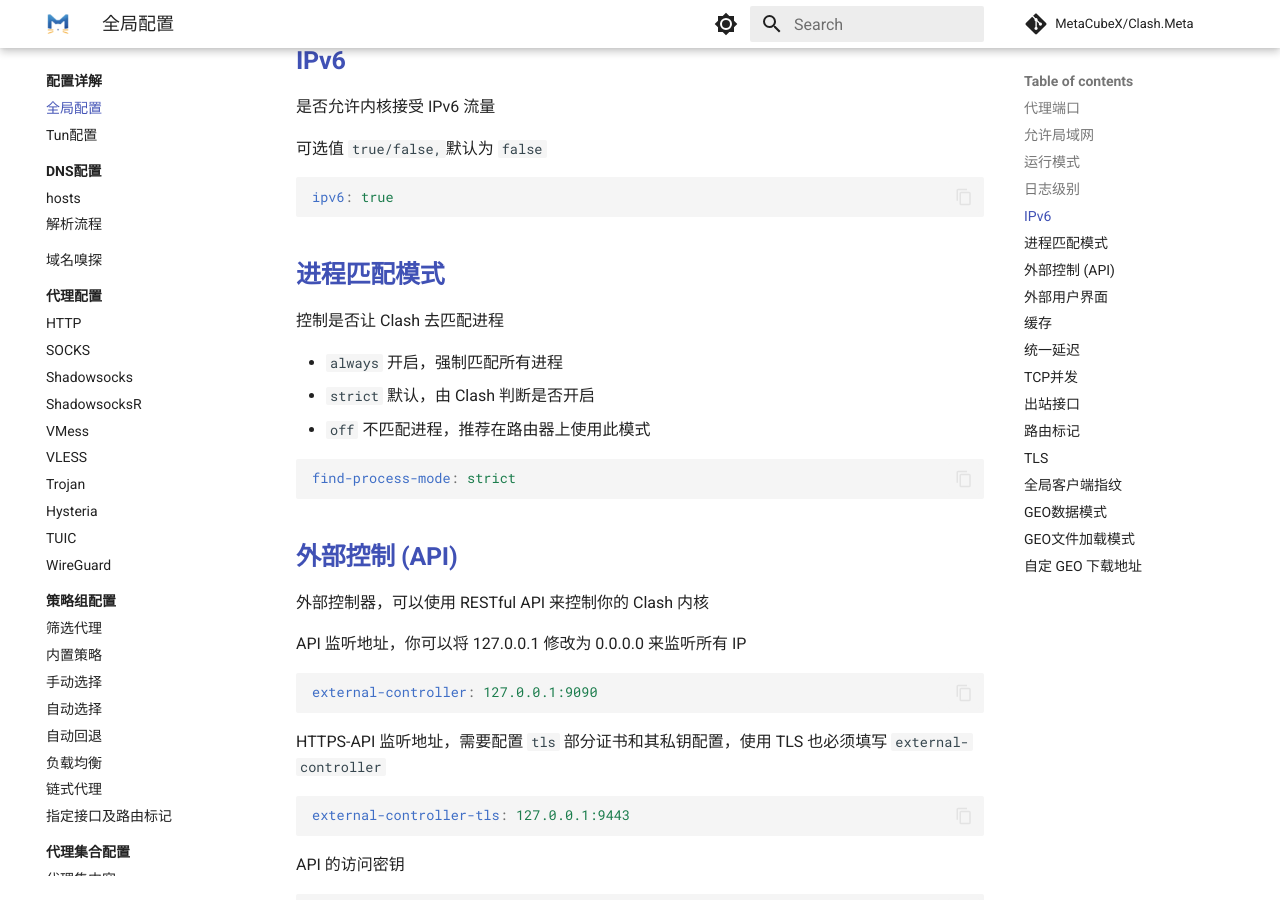
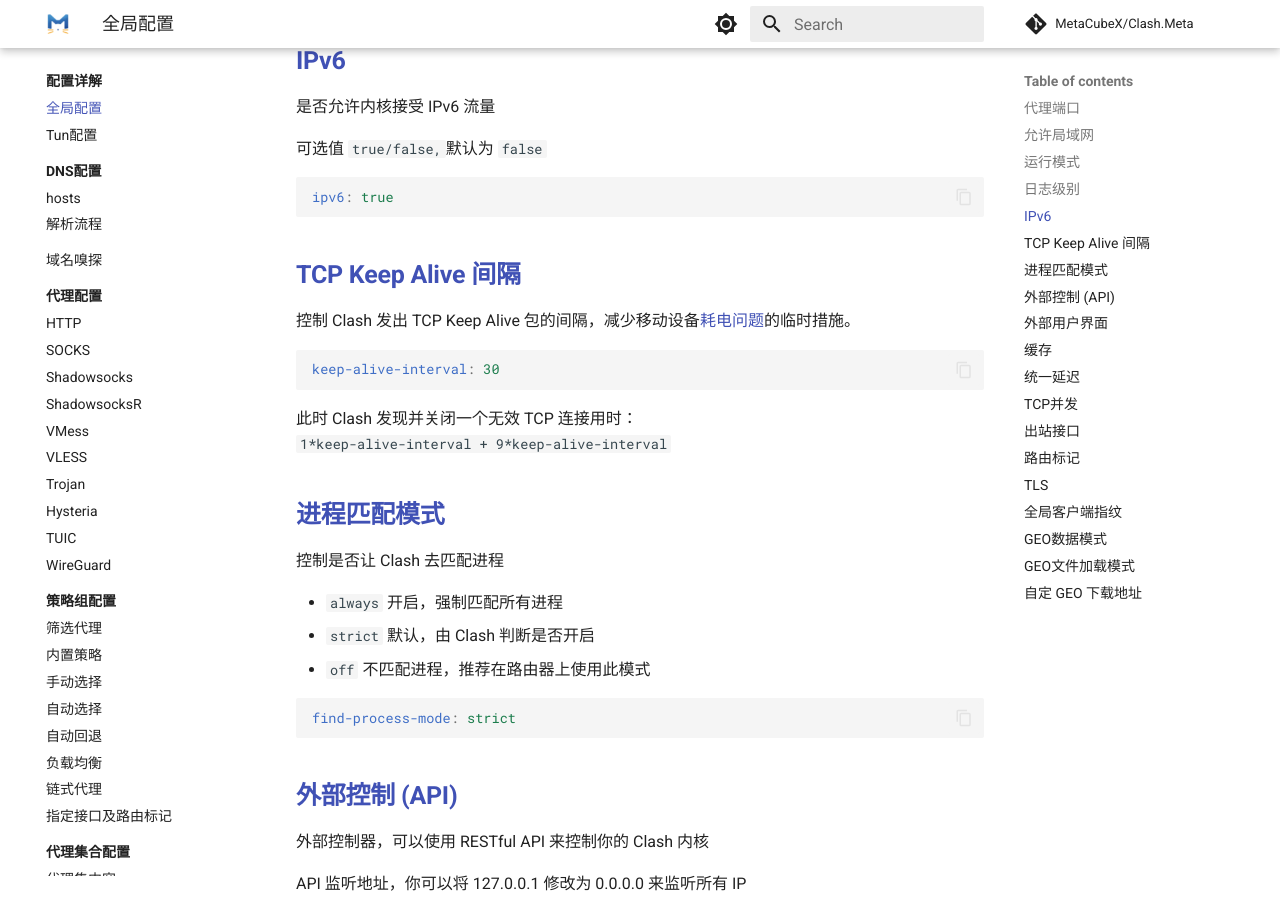
Before and after one commit to MetaCubeX/Meta-Docs, an MkDocs documentation site: the page built from docs/config/general.md, in a window 1280 px wide and 900 px high, scrolled down 2170 px. Built offline with MkDocs 1.6.1 and Material for MkDocs 9.7.7, drawn with Linux system fonts in a browser that asks for light colours; comment, search, counter and statistics services are not loaded.

Commit message:
add keep-alive-interval

````diff
--- a/docs/config/general.md
+++ b/docs/config/general.md
@@ -104,6 +104,14 @@ log-level: info
 ipv6: true
 ```
 
+## **TCP Keep Alive 间隔**
+控制 Clash 发出 TCP Keep Alive 包的间隔，减少移动设备[耗电问题](https://github.com/vernesong/OpenClash/issues/2614)的临时措施。
+
+```yaml
+keep-alive-interval: 30
+```
+此时 Clash 发现并关闭一个无效 TCP 连接用时：
+`1*keep-alive-interval + 9*keep-alive-interval`
 ## **进程匹配模式**
 
 控制是否让 Clash 去匹配进程
````
